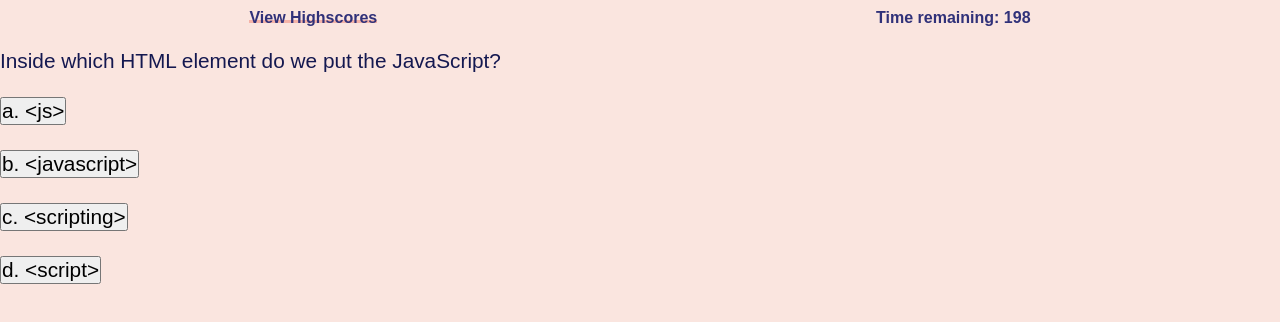
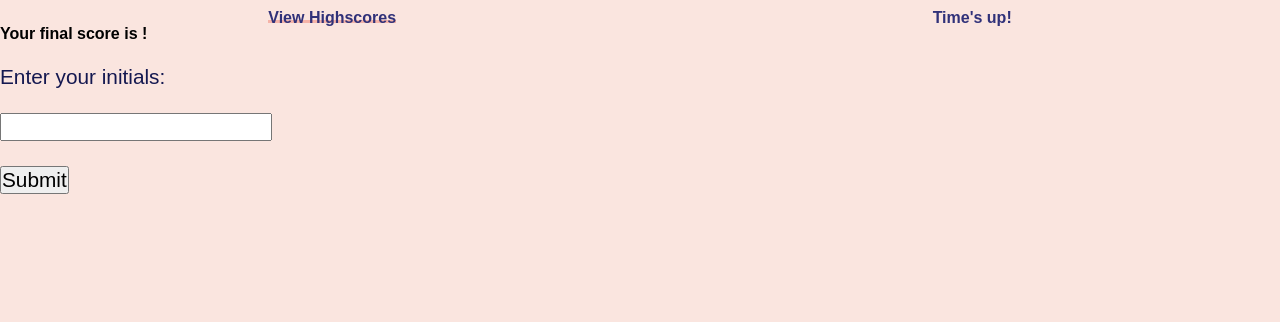
Before and after one commit to sifrult/code-quiz, a plain HTML site: page index.html in a window 1280 px wide. Both pictures are taken after a click on the button "Start Quiz". Drawn offline with Linux system fonts and the light colour scheme.

Commit message:
when time runs out, the game ends

```diff
--- a/assets/script.js
+++ b/assets/script.js
@@ -3,7 +3,7 @@ var startDiv = document.getElementById("start");
 var startQuizBtn = document.getElementById("start-quiz-btn")
 
 var timeLeft = document.getElementById("time-left");
-var timesUp = document.getElementById("times-up");
+var times = document.getElementById("time");
 
 var questionDiv = document.getElementById("questions");
 var questionTitle = document.getElementById("question-title")
@@ -19,7 +19,7 @@ var finalScore = document.getElementById("final-score")
 var scoreboardDiv = document.getElementById("scoreboard");
 
 questionIndex = 0;
-var totalTime = 200;
+var totalTime = 2;
 
 // Set of questions
 const questions = [
@@ -50,6 +50,7 @@ function newQuiz() {
         timeLeft.textContent = totalTime;
         if (totalTime <= 0) {
             clearInterval(startTimer);
+            endGame();
             if (questionIndex < questions.length -1) {
                 endGame();
         }}
@@ -107,8 +108,7 @@ function endGame() {
     scoreDiv.style.display = "Block";
     scoreboardDiv.style.display = "none";
 
-
-    timesUp.textContent = "Time's up!";
+    time.textContent = "Time's up!";
 }
 
 // Event listeners
--- a/index.html
+++ b/index.html
@@ -13,7 +13,7 @@
             <header>
                 <ul>
                     <li><a href="#">View Highscores</a></li>
-                    <li id="times-up">Time remaining: <span id="time-left">200</span></li>
+                    <li id="time">Time remaining: <span id="time-left">200</span></li>
                 </ul>
             </header>
 
```
